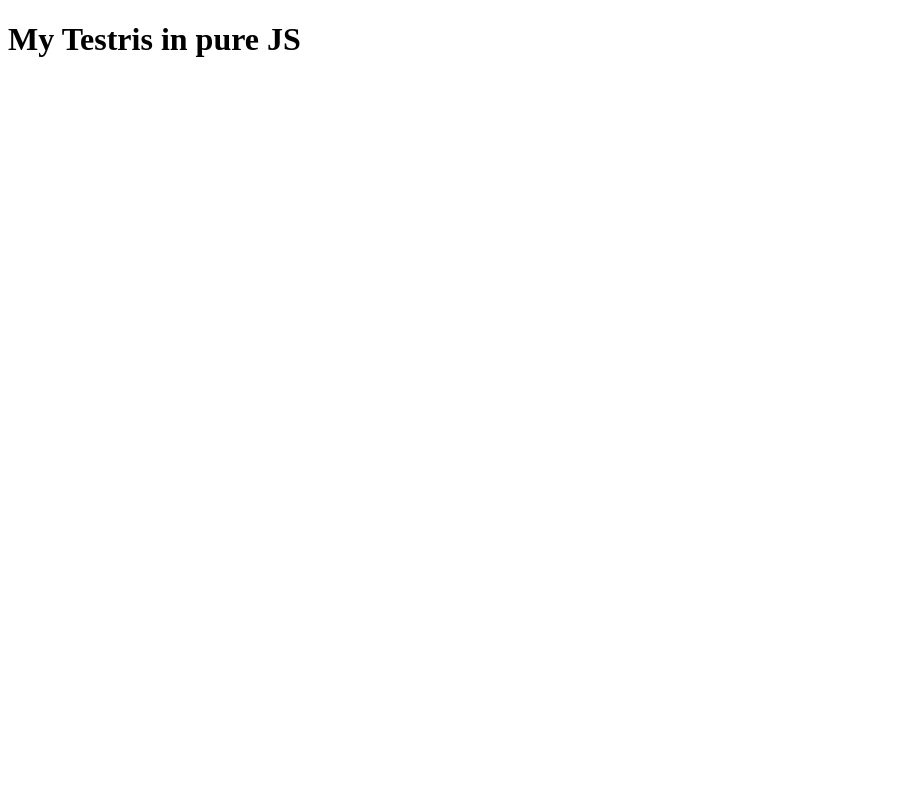
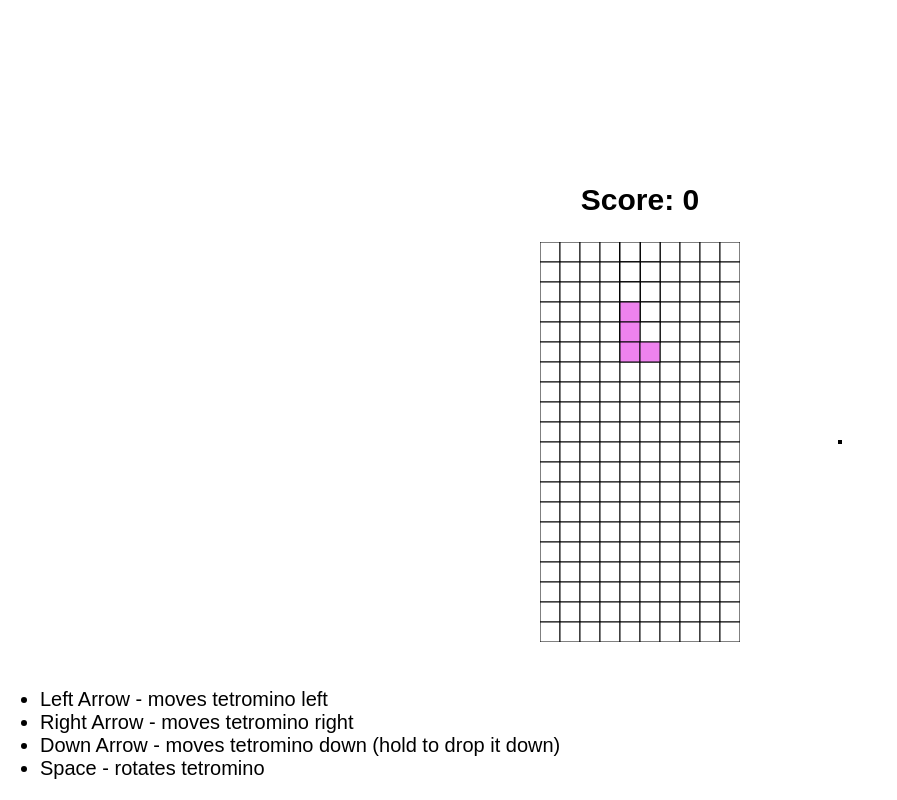
Before and after one commit to VeselAbaya/JS-Tetris, a website built with webpack: page src/index.html in a window 1280 px wide. Shown: the whole page, without its empty margins (0-897 px from the left). Built offline with nearby package versions, Linux system fonts and the light colour scheme.

Commit message:
client done :)

```diff
--- a/package.json
+++ b/package.json
@@ -15,6 +15,7 @@
     "@babel/core": "^7.6.0",
     "@babel/preset-env": "^7.6.0",
     "babel-loader": "^8.0.4",
+    "copy-webpack-plugin": "^5.0.4",
     "html-webpack-plugin": "^3.2.0",
     "webpack": "^4.20.2",
     "webpack-cli": "^3.1.2",
--- a/src/index.html
+++ b/src/index.html
@@ -5,9 +5,42 @@
   <meta name="viewport"
         content="width=device-width, user-scalable=no, initial-scale=1.0, maximum-scale=1.0, minimum-scale=1.0">
   <meta http-equiv="X-UA-Compatible" content="ie=edge">
+  <link rel="stylesheet" href="./styles.css">
   <title>Tetris</title>
 </head>
 <body>
-  <h1>My Testris in pure JS</h1>
+  <div class="container">
+    <h2 class="score-title">Score: <span id="score">0</span></h2>
+    <canvas id="tetris" width="200" height="400"></canvas>
+
+    <div class="nextTetromino-wrapper">
+      <canvas id="nextTetromino" width="0" height="0"></canvas>
+    </div>
+  </div>
+
+  <div class="hint">
+    <ul>
+      <li>Left Arrow - moves tetromino left</li>
+      <li>Right Arrow - moves tetromino right</li>
+      <li>Down Arrow - moves tetromino down (hold to drop it down)</li>
+      <li>Space - rotates tetromino</li>
+    </ul>
+  </div>
+
+  <div class="modal">
+    <h1 class="modal__title">Want to play again? Just reload the page!</h1>
+    <table id="score-table">
+      <thead>
+        <tr>
+          <th>User Name</th>
+          <th>Score</th>
+        </tr>
+      </thead>
+      <tbody></tbody>
+    </table>
+  </div>
+
+  <iframe src="https://raw.githubusercontent.com/anars/blank-audio/master/250-milliseconds-of-silence.mp3" allow="autoplay" id="audio" hidden></iframe>
+  <audio src="assets/tetris.mp3" autoplay loop></audio>
 </body>
 </html>
--- a/src/js/constants.js
+++ /dev/null
@@ -1,4 +0,0 @@
-export const constants = {
-  ROWS: 20,
-  COLS: 50
-};
--- /dev/null
+++ b/src/js/constants/color.js
@@ -0,0 +1,17 @@
+/** @enum {string} */
+export const Color = Object.freeze({
+  red: 'red',         // tetromino color
+  magenta: 'magenta', // tetromino color
+  green: 'green',     // tetromino color
+  blue: 'blue',       // tetromino color
+  violet: 'violet',   // tetromino color
+  yellow: 'yellow',   // tetromino color
+  brown: 'brown',     // tetromino color
+  skyblue: 'skyblue', // tetromino color
+  tan: 'tan',         // tetromino color
+  navy: 'navy',       // tetromino color
+  cyan: 'cyan',       // tetromino color
+  crimson: 'crimson', // tetromino color
+  black: 'black',
+  white: 'white'
+});
--- /dev/null
+++ b/src/js/constants/constants.js
@@ -0,0 +1,5 @@
+export const constants = {
+  ROWS: 20,
+  COLS: 10,
+  SQR_SIZE: 20
+};
--- /dev/null
+++ b/src/js/element.js
@@ -0,0 +1,7 @@
+export const element = {
+  tableBody: document.querySelector('#score-table tbody'),
+  modal: document.querySelector('.modal'),
+  score: document.querySelector('#score'),
+  tetrisCanvas: document.querySelector('#tetris'),
+  nextTetrominoCanvas: document.querySelector('#nextTetromino')
+};
--- /dev/null
+++ b/src/js/tetris.js
@@ -0,0 +1,278 @@
+import { Color } from "./constants/color";
+import { Tetromino } from "./tetromino/tetromino";
+import { TetrominoType } from "./tetromino/tetrominoType";
+import { EventEmitter } from "events";
+import { updateScoreTable } from "./updateScoreTable";
+
+/**
+ * @emits Tetris#gameover
+ * @emits Tetris#scoreChange
+ * @emits Tetris#nextTetromino
+ */
+export class Tetris extends EventEmitter {
+  /**
+   * @param {HTMLCanvasElement} opts.canvas
+   * @param {number} opts.rows
+   * @param {number} opts.cols
+   * @param {number} opts.squareSize - Size of one cell in px
+   */
+  constructor(opts) {
+    super();
+    /** @type {HTMLCanvasElement} */ this.canvas = opts.canvas;
+    /** @type {number} */ this.rows = opts.rows;
+    /** @type {number} */ this.cols = opts.cols;
+    /** @type {number} */ this.sqrSize = opts.squareSize;
+
+    /** @type {CanvasRenderingContext2D} */ this.ctx = this.canvas.getContext('2d');
+
+    /** @type {number | null} */ this.timerId = null;
+    /** @type {boolean} */ this.gameOver = false;
+    /** @type {number} */ this.stepDurationMs = 1000;
+    /** @type {number} */ this.score = 0;
+
+    /**
+     * @type {Array<Array<Color>>}
+     * @description board[row][col] !== white only when some tetromino locked on that position
+     * */
+    this.board = new Array(this.rows);
+
+    // creating the board
+    for (let r = 0; r !== this.rows; ++r) {
+      this.board[r] = new Array(this.cols).fill(Color.white);
+      for (let c = 0; c !== this.cols; ++c) {
+        this.drawSquare(c, r, Color.white);
+      }
+    }
+
+    /** @type {Tetromino} */ this.activeTetromino = this.genRandomTetromino();
+    /** @type {Tetromino} */ this.nextTetromino = this.genRandomTetromino();
+    this.drawTetromino(this.activeTetromino);
+    this.startFalling(this.activeTetromino);
+  }
+
+  genRandomTetromino() {
+    const tetrominoTypes = Object.keys(TetrominoType);
+    const colors = Object.keys(Color).filter(color => color !== Color.black && color !== Color.white);
+
+    const newTetromino = new Tetromino(
+      tetrominoTypes[Math.floor(Math.random() * tetrominoTypes.length)],
+      colors[Math.floor(Math.random() * colors.length)]
+    );
+
+    if (newTetromino.name !== TetrominoType.O) {
+      newTetromino.activeStateIndex = Math.floor(Math.random() * 4);
+    }
+
+    newTetromino.boardX = Math.floor(this.cols/2 - newTetromino.activeState.length/2);
+    return newTetromino;
+  }
+
+  /**
+   * @description Draws square on specific board-coordinates position
+   * @param {number} boardX - Board-coordinates x-position
+   * @param {number} boardY - Board-coordinates y-position
+   * @param {Color} color
+   */
+  drawSquare(boardX, boardY, color) {
+    this.ctx.fillStyle = color;
+    this.ctx.fillRect(boardX * this.sqrSize, boardY * this.sqrSize, this.sqrSize, this.sqrSize);
+
+    this.ctx.strokeStyle = Color.black;
+    this.ctx.strokeRect(boardX * this.sqrSize, boardY * this.sqrSize, this.sqrSize, this.sqrSize);
+  }
+
+  /** @param {Tetromino} tetromino */
+  drawTetromino(tetromino) {
+    const tetrominoState = tetromino.activeState;
+
+    for (let r = 0; r !== tetrominoState.length; ++r) {
+      for (let c = 0; c !== tetrominoState.length; ++c) {
+        if (tetrominoState[r][c]) {
+          this.drawSquare(tetromino.boardX + c, tetromino.boardY + r, tetromino.color);
+        }
+      }
+    }
+  }
+
+  /** @param {Tetromino} tetromino */
+  undrawTetramino(tetromino) {
+    const tetrominoState = tetromino.activeState;
+
+    for (let r = 0; r !== tetrominoState.length; ++r) {
+      for (let c = 0; c !== tetrominoState.length; ++c) {
+        if (tetrominoState[r][c]) {
+          this.drawSquare(tetromino.boardX + c, tetromino.boardY + r, Color.white);
+        }
+      }
+    }
+  }
+
+  incrementScore() {
+    this.score += 1;
+    this.emit('scoreChange', this.score);
+    if (this.stepDurationMs !== 200) {
+      this.stepDurationMs -= 10;
+    }
+  }
+
+  /** @param {Tetromino} tetromino */
+  lockTetromino(tetromino) {
+    const tetrominoState = tetromino.activeState;
+
+    for (let r = 0; r !== tetrominoState.length; ++r) {
+      for (let c = 0; c !== tetrominoState.length; ++c) {
+        if (tetrominoState[r][c]) {
+          if (tetromino.boardY + r < 0) {
+            const userName = prompt(
+              `Game Over. Your final score: ${this.score}. Input your name`,
+              'last-user'
+            ) || 'last-user';
+
+            updateScoreTable(userName, this.score);
+
+            clearInterval(this.timerId);
+            this.gameOver = true;
+            this.emit('gameover');
+            return;
+          }
+
+          this.board[tetromino.boardY + r][tetromino.boardX + c] = tetromino.color;
+        }
+      }
+    }
+
+    // remove full rows
+    for (let r = 0; r !== this.rows; ++r) {
+      if (this.board[r].every(color => color !== Color.white)) {
+        this.incrementScore();
+
+        // move down all higher rows
+        for (let y = r; y > 1; --y) {
+          for (let c = 0; c !== this.cols; ++c) {
+            this.board[y][c] = this.board[y-1][c];
+          }
+        }
+
+        // top board hasn't higher row, so make it empty
+        this.board[0] = new Array(this.cols).fill(Color.white);
+
+        // redraw the board
+        this.board.forEach((row, boardY)=> {
+          row.forEach((color, boardX) => {
+            this.drawSquare(boardX, boardY, color);
+          })
+        });
+      }
+    }
+
+    clearInterval(this.timerId);
+  }
+
+  /**
+   * @param {number} deltaX - difference between current x and future x
+   * @param {number} deltaY - difference between current y and future y
+   * @param {Tetromino} tetromino
+   * @returns {boolean} - true if there collision
+   */
+  collision(deltaX, deltaY, tetromino) {
+    const tetrominoState = tetromino.activeState;
+
+    for (let r = 0; r !== tetrominoState.length; ++r) {
+      for (let c = 0; c !== tetrominoState.length; ++c) {
+        if (tetrominoState[r][c]) {
+          const newX = tetromino.boardX + c + deltaX;
+          const newY = tetromino.boardY + r + deltaY;
+
+          // wall collision
+          if (newX < 0 || newX >= this.cols || newY >= this.rows) {
+            return true;
+          }
+
+          // is there already an another tetromino
+          if (newY >= 0 && this.board[newY][newX] !== Color.white) {
+            return true;
+          }
+        }
+      }
+    }
+
+    return false;
+  }
+
+  moveDown() {
+    if (!this.collision(0, 1, this.activeTetromino)) {
+      this.undrawTetramino(this.activeTetromino);
+      this.activeTetromino.moveDown();
+
+      clearInterval(this.timerId);
+      this.startFalling(this.activeTetromino);
+
+      this.drawTetromino(this.activeTetromino);
+    }
+    else {
+      this.lockTetromino(this.activeTetromino);
+
+      if (!this.gameOver) {
+        clearInterval(this.timerId);
+
+        this.activeTetromino = this.nextTetromino;
+        this.drawTetromino(this.activeTetromino);
+        this.startFalling(this.activeTetromino);
+
+        this.nextTetromino = this.genRandomTetromino();
+        this.emit('nextTetromino', this.nextTetromino);
+      }
+    }
+  }
+
+  moveRight() {
+    if (!this.collision(1, 0, this.activeTetromino)) {
+      this.undrawTetramino(this.activeTetromino);
+      this.activeTetromino.moveRight();
+      this.drawTetromino(this.activeTetromino);
+    }
+  }
+
+  moveLeft() {
+    if (!this.collision(-1, 0, this.activeTetromino)) {
+      this.undrawTetramino(this.activeTetromino);
+      this.activeTetromino.moveLeft();
+      this.drawTetromino(this.activeTetromino);
+    }
+  }
+
+  rotate() {
+    const copyTetromino = Object.assign(Object.create(Tetromino.prototype), this.activeTetromino);
+    copyTetromino.rotate();
+
+    if (this.collision(0, 0, copyTetromino)) {
+      if (copyTetromino.boardX < this.cols / 2) {
+        copyTetromino.boardX += 1;
+      }
+      else if (copyTetromino.boardX > this.cols / 2) {
+        copyTetromino.boardX -= 1;
+      }
+
+      // if we go out of the bottom border
+      if (copyTetromino.boardY + copyTetromino.activeState.length > this.rows) {
+        copyTetromino.boardY = this.rows - copyTetromino.activeState.length;
+      }
+    }
+
+    if (!this.collision(0, 0, copyTetromino)) {
+      this.undrawTetramino(this.activeTetromino);
+      this.activeTetromino = copyTetromino;
+      this.drawTetromino(this.activeTetromino);
+    }
+  }
+
+  /**
+   * Tetromino starts falling down
+   * @param {Tetromino} tetromino
+   */
+  startFalling(tetromino) {
+    this.timerId = setInterval(() => {
+      this.moveDown();
+    }, this.stepDurationMs);
+  }
+}
--- /dev/null
+++ b/src/js/tetromino/tetromino.js
@@ -0,0 +1,42 @@
+import { TetrominoStates } from "./tetrominoStates";
+import { Color } from "../constants/color";
+
+export class Tetromino {
+  /**
+   * @typedef {'I' | 'O' | 'T' | 'J' | 'L' | 'S' | 'Z'} TetrominoName
+   * @param {TetrominoName} name
+   * @param {Color} color
+   */
+  constructor(name, color) {
+    /** @type {string} */ this.name = name.toUpperCase();
+    /** @type {Color} */ this.color = color;
+
+    /** @type {Array<TetrominoState>} */ this.states = TetrominoStates[this.name];
+    /** @type {number} */ this.activeStateIndex = 0;
+    /** @type {number} */ this.boardX = 0;
+    /** @type {number} */ this.boardY = -2;
+  }
+
+  /**
+   * @returns {TetrominoState} - Active state
+   */
+  get activeState() {
+    return this.states[this.activeStateIndex];
+  }
+
+  moveDown() {
+    ++this.boardY;
+  }
+
+  moveRight() {
+    ++this.boardX;
+  }
+
+  moveLeft() {
+    --this.boardX;
+  }
+
+  rotate() {
+    this.activeStateIndex = ++this.activeStateIndex % this.states.length;
+  }
+}
--- /dev/null
+++ b/src/js/tetromino/tetrominoStates.js
@@ -0,0 +1,150 @@
+/**
+ * @typedef {Array<0 | 1>} TetrominoState
+ * @enum {Array<Array<TetrominoState>>}
+ * */
+export const TetrominoStates = Object.freeze({
+  I: [
+    [
+      [0, 0, 0, 0],
+      [1, 1, 1, 1],
+      [0, 0, 0, 0],
+      [0, 0, 0, 0],
+    ],
+    [
+      [0, 0, 1, 0],
+      [0, 0, 1, 0],
+      [0, 0, 1, 0],
+      [0, 0, 1, 0],
+    ],
+    [
+      [0, 0, 0, 0],
+      [0, 0, 0, 0],
+      [1, 1, 1, 1],
+      [0, 0, 0, 0],
+    ],
+    [
+      [0, 1, 0, 0],
+      [0, 1, 0, 0],
+      [0, 1, 0, 0],
+      [0, 1, 0, 0],
+    ]
+  ],
+  J: [
+    [
+      [1, 0, 0],
+      [1, 1, 1],
+      [0, 0, 0]
+    ],
+    [
+      [0, 1, 1],
+      [0, 1, 0],
+      [0, 1, 0]
+    ],
+    [
+      [0, 0, 0],
+      [1, 1, 1],
+      [0, 0, 1]
+    ],
+    [
+      [0, 1, 0],
+      [0, 1, 0],
+      [1, 1, 0]
+    ]
+  ],
+  L: [
+    [
+      [0, 0, 1],
+      [1, 1, 1],
+      [0, 0, 0]
+    ],
+    [
+      [0, 1, 0],
+      [0, 1, 0],
+      [0, 1, 1]
+    ],
+    [
+      [0, 0, 0],
+      [1, 1, 1],
+      [1, 0, 0]
+    ],
+    [
+      [1, 1, 0],
+      [0, 1, 0],
+      [0, 1, 0]
+    ]
+  ],
+  O: [
+    [
+      [0, 0, 0, 0],
+      [0, 1, 1, 0],
+      [0, 1, 1, 0],
+      [0, 0, 0, 0],
+    ]
+  ],
+  S: [
+    [
+      [0, 1, 1],
+      [1, 1, 0],
+      [0, 0, 0]
+    ],
+    [
+      [0, 1, 0],
+      [0, 1, 1],
+      [0, 0, 1]
+    ],
+    [
+      [0, 0, 0],
+      [0, 1, 1],
+      [1, 1, 0]
+    ],
+    [
+      [1, 0, 0],
+      [1, 1, 0],
+      [0, 1, 0]
+    ]
+  ],
+  T: [
+    [
+      [0, 1, 0],
+      [1, 1, 1],
+      [0, 0, 0]
+    ],
+    [
+      [0, 1, 0],
+      [0, 1, 1],
+      [0, 1, 0]
+    ],
+    [
+      [0, 0, 0],
+      [1, 1, 1],
+      [0, 1, 0]
+    ],
+    [
+      [0, 1, 0],
+      [1, 1, 0],
+      [0, 1, 0]
+    ]
+  ],
+  Z: [
+    [
+      [1, 1, 0],
+      [0, 1, 1],
+      [0, 0, 0]
+    ],
+    [
+      [0, 0, 1],
+      [0, 1, 1],
+      [0, 1, 0]
+    ],
+    [
+      [0, 0, 0],
+      [1, 1, 0],
+      [0, 1, 1]
+    ],
+    [
+      [0, 1, 0],
+      [1, 1, 0],
+      [1, 0, 0]
+    ]
+  ]
+});
--- /dev/null
+++ b/src/js/tetromino/tetrominoType.js
@@ -0,0 +1,10 @@
+/** @enum {TetrominoName} */
+export const TetrominoType = Object.freeze({
+  I: 'I',
+  O: 'O',
+  L: 'L',
+  J: 'J',
+  T: 'T',
+  S: 'S',
+  Z: 'S'
+});
--- /dev/null
+++ b/src/js/updateScoreTable.js
@@ -0,0 +1,10 @@
+export const updateScoreTable = (userName, score) => {
+  if (!localStorage.getItem('tetrisScoreTable')) {
+    localStorage.setItem('tetrisScoreTable', '{}');
+  }
+
+  const scoreTable = JSON.parse(localStorage.getItem('tetrisScoreTable'));
+
+  scoreTable[userName] = score;
+  localStorage.setItem('tetrisScoreTable', JSON.stringify(scoreTable));
+};
--- a/src/main.js
+++ b/src/main.js
@@ -1,5 +1,65 @@
-import { constants } from "./js/constants";
+import { constants } from "./js/constants/constants";
+import { Tetris } from "./js/tetris";
+import { element } from "./js/element";
+import { Color } from "./js/constants/color";
 
 document.addEventListener('DOMContentLoaded', () => {
-  alert(`A little bit of es6 code ${constants.ROWS} ${constants.COLS}`);
+  const tetris = new Tetris({
+    canvas: element.tetrisCanvas,
+    rows: constants.ROWS,
+    cols: constants.COLS,
+    squareSize: constants.SQR_SIZE
+  });
+
+  document.addEventListener('keydown', ({key}) => {
+    switch (key) {
+      case 'ArrowLeft': tetris.moveLeft(); break;
+      case 'ArrowRight': tetris.moveRight(); break;
+      case 'ArrowDown': tetris.moveDown(); break;
+      case ' ': tetris.rotate(); break;
+    }
+  });
+
+  tetris.on('gameover', () => {
+    const tableBody = element.tableBody;
+    const scoreTableData = JSON.parse(localStorage.getItem('tetrisScoreTable'));
+
+    let markup = '';
+    for (let userName in scoreTableData) if (scoreTableData.hasOwnProperty(userName)) {
+      markup += `
+        <tr>
+          <td>${userName}</td>
+          <td>${scoreTableData[userName]}</td>
+        </tr>
+      `
+    }
+
+    tableBody.insertAdjacentHTML('beforeend', markup);
+
+    element.modal.classList.add('open');
+  });
+
+  tetris.on('scoreChange', score => {
+    element.score.textContent = score;
+  });
+
+
+  tetris.on('nextTetromino', tetromino => {
+    const state = tetromino.activeState;
+    const rows = state.length;
+    const cols = state[0].length;
+
+    const nextTetrominoCanvas = element.nextTetrominoCanvas;
+    nextTetrominoCanvas.width = rows * constants.SQR_SIZE;
+    nextTetrominoCanvas.height = cols * constants.SQR_SIZE;
+
+    for (let r = 0; r !== rows; ++r) {
+      for (let c = 0; c !== cols; ++c) {
+        Tetris.prototype.drawSquare.call({
+          ctx: nextTetrominoCanvas.getContext('2d'),
+          sqrSize: constants.SQR_SIZE
+        }, c, r, state[r][c] ? tetromino.color : Color.white);
+      }
+    }
+  })
 });
--- /dev/null
+++ b/src/styles.css
@@ -0,0 +1,80 @@
+html {
+  height: 100%;
+}
+
+body {
+  height: 100%;
+  margin: 0;
+  display: flex;
+  justify-content: center;
+
+  font-family: sans-serif;
+  font-size: 20px;
+}
+
+#tetris {
+  width: 200px;
+  height: 400px;
+}
+
+#nextTetromino {
+  position: absolute;
+  top: 50%;
+  left: 50%;
+  transform: translate(-50%, -50%);
+
+  outline: 2px solid black;
+}
+
+.nextTetromino-wrapper {
+  position: absolute;
+  right: -200px;
+  bottom: 0;
+
+  width: 200px;
+  height: 400px;
+}
+
+.container {
+  position: relative;
+
+  margin: auto;
+  display: flex;
+  flex-direction: column;
+}
+
+.hint {
+  position: absolute;
+  left: 0;
+  bottom: 0;
+}
+
+.score-title {
+  text-align: center;
+}
+
+.modal {
+  position: fixed;
+  display: none;
+  width: 100vw;
+  height: 100vh;
+
+  flex-direction: column;
+  align-items: center;
+}
+
+.modal__title {
+  margin-bottom: auto;
+  color: white;
+}
+
+.open {
+  display: flex;
+  background-color: rgba(0, 0, 0, 0.6);
+}
+
+#score-table {
+  margin-bottom: auto;
+  border-radius: 3px;
+  background-color: white;
+}
```
Also changed, not shown: webpack.config.js (+8 -3 lines), 2 other files.
